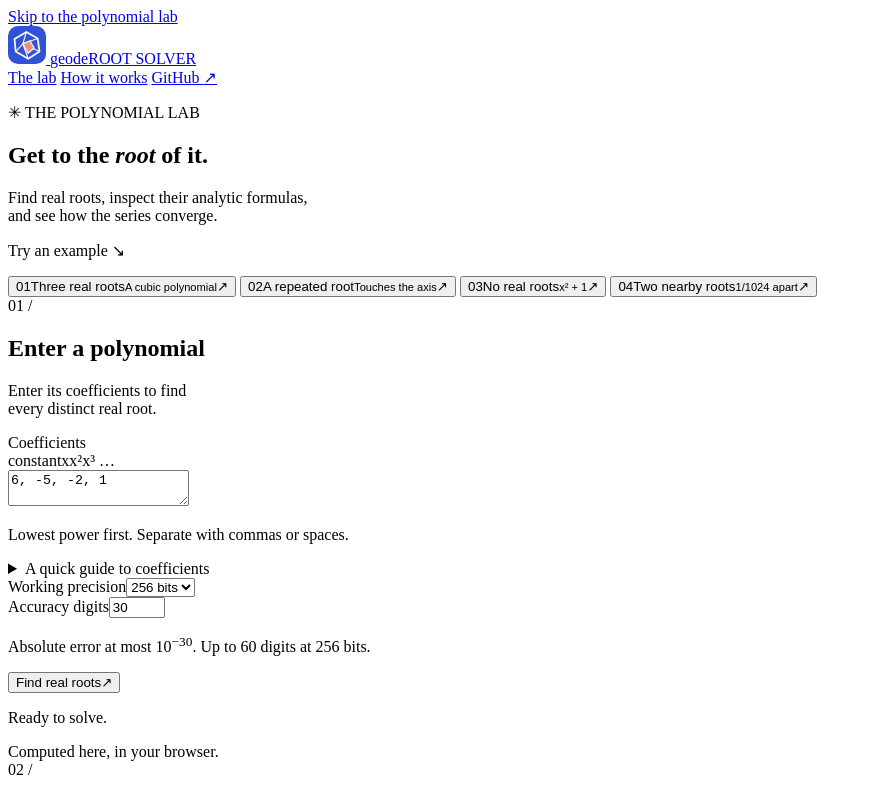
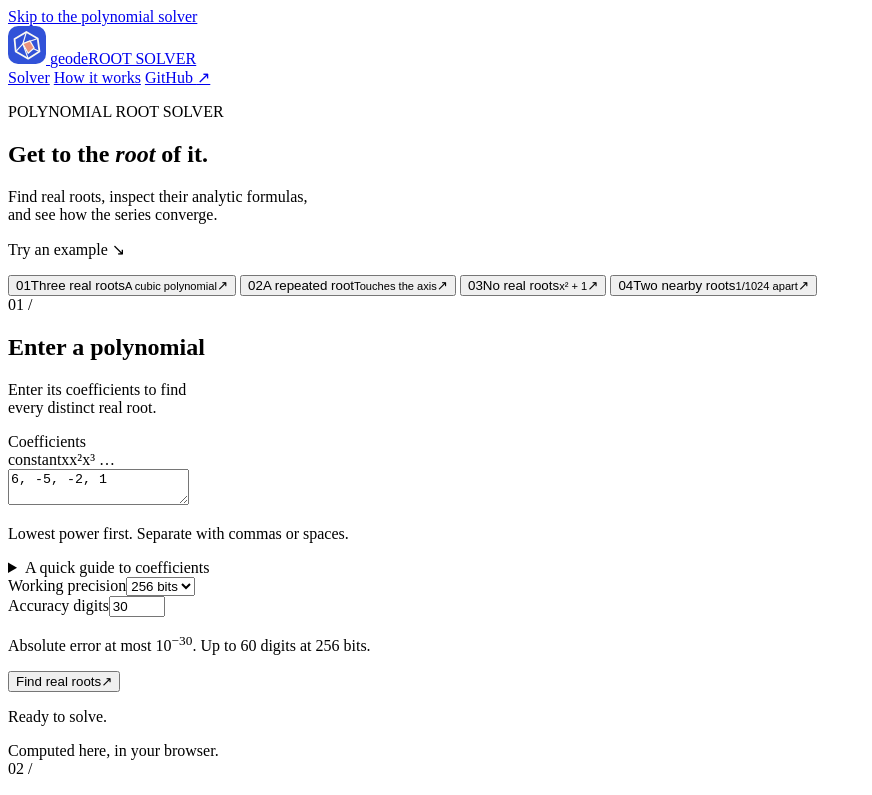
Before and after one commit to hollowsunhc/Geode-Root-Solver, a website with bundled scripts: page web/index.html in a window 1280 px wide. Shown: the top 795 px of the page, without its empty margins (0-872 px from the left). Built offline with nearby package versions, Linux system fonts and the light colour scheme.

Commit message:
Use a clearer solver heading and remove the star

```diff
--- a/web/index.html
+++ b/web/index.html
@@ -9,20 +9,20 @@
   <meta name="color-scheme" content="light dark">
   <meta name="theme-color" content="#f5f3eb" media="(prefers-color-scheme: light)">
   <meta name="theme-color" content="#151c19" media="(prefers-color-scheme: dark)">
-  <title>Geode · The polynomial lab</title>
+  <title>Geode · Polynomial root solver</title>
   <link rel="icon" href="./favicon.svg" type="image/svg+xml">
   <link rel="stylesheet" href="./style.css">
   <script type="module" src="./app.js"></script>
 </head>
 <body>
-  <a class="skip-link" href="#lab">Skip to the polynomial lab</a>
+  <a class="skip-link" href="#lab">Skip to the polynomial solver</a>
   <header class="site-header page-width">
-    <a class="brand" href="./" aria-label="Geode polynomial lab home">
+    <a class="brand" href="./" aria-label="Geode root solver home">
       <img src="./favicon.svg" alt="" width="38" height="38">
       <span>geode<span class="brand-caption">ROOT SOLVER</span></span>
     </a>
     <nav aria-label="Main navigation">
-      <a class="nav-active" href="#lab">The lab</a>
+      <a class="nav-active" href="#lab">Solver</a>
       <a href="#why-catalan">How it works</a>
       <a class="github-link" href="https://github.com/hollowsunhc/Geode-Root-Solver" target="_blank" rel="noopener noreferrer">GitHub <span aria-hidden="true">↗</span></a>
     </nav>
@@ -31,7 +31,7 @@
   <main class="page-width">
     <section class="introduction" aria-labelledby="page-title">
       <div>
-        <p class="eyebrow"><span class="tiny-cross" aria-hidden="true">✳</span> THE POLYNOMIAL LAB</p>
+        <p class="eyebrow">POLYNOMIAL ROOT SOLVER</p>
         <h1 id="page-title">Get to the <em>root</em> of it.</h1>
       </div>
       <p class="intro-copy">Find real roots, inspect their analytic formulas,<br>and see how the series converge.</p>
@@ -47,7 +47,7 @@
       </div>
     </section>
 
-    <section id="lab" class="workspace" aria-label="Interactive polynomial lab">
+    <section id="lab" class="workspace" aria-label="Interactive polynomial root solver">
       <form id="solver-form" class="editor-panel" novalidate>
         <div class="section-heading"><span class="step-number">01 /</span><h2>Enter a polynomial</h2></div>
         <p class="editor-intro">Enter its coefficients to find<br>every distinct real root.</p>
--- a/web/style.css
+++ b/web/style.css
@@ -1,4 +1,4 @@
-/** @file Responsive, locally rendered visual design for the Geode polynomial lab. */
+/** @file Responsive, locally rendered visual design for the Geode root solver. */
 :root {
   color-scheme: light;
   --paper: #f5f3eb;
@@ -46,7 +46,6 @@
 .github-link span { margin-left: 10px; font-size: 18px; }
 .introduction { display: flex; align-items: end; justify-content: space-between; gap: 28px; padding: 31px 0 30px; }
 .eyebrow { font-size: 10px; letter-spacing: 1.7px; font-weight: 700; }
-.tiny-cross { display: inline-block; color: var(--coral); font-size: 17px; vertical-align: -1px; margin-right: 8px; }
 h1 { font: 400 clamp(38px, 4.2vw, 59px)/1.16 Georgia, "Times New Roman", serif; letter-spacing: -2px; margin-top: 9px; }
 h1 em { color: var(--blue); font-weight: 400; }
 .intro-copy { color: var(--muted); font-size: 14px; line-height: 1.75; padding-bottom: 5px; }
```
Also changed, not shown: README.md.
